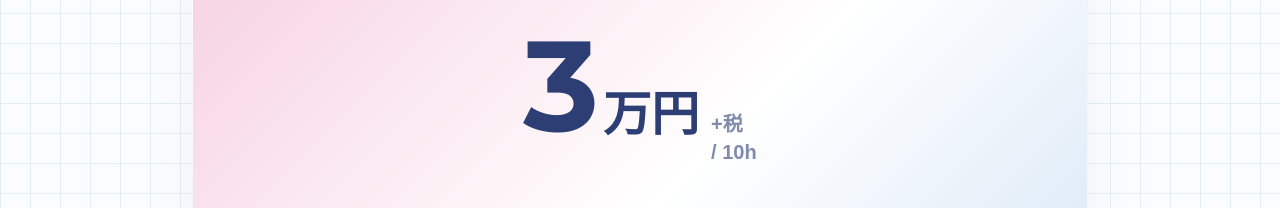
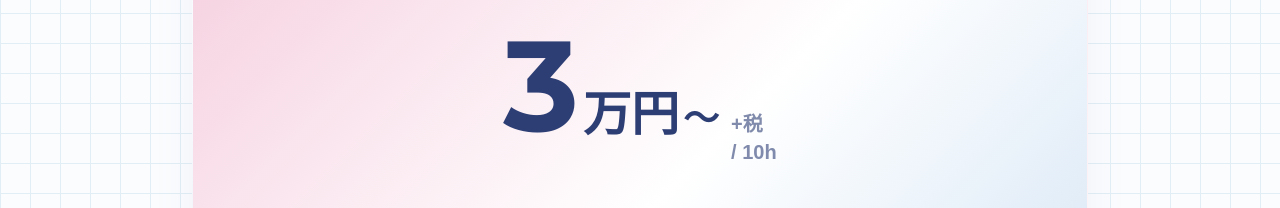
Before and after one commit to shii-fun/partner.with, a plain HTML site: page index.html in a window 1280 px wide. Shown: the part 4487-4695 px from the top of the page. Drawn offline with nearby package versions, Linux system fonts and the light colour scheme; a web font is replaced by a local one.

Commit message:
Update index.html

```diff
--- a/index.html
+++ b/index.html
@@ -523,7 +523,7 @@
 
                 <div class="flex items-baseline justify-center text-brand-dark mb-12">
                     <span class="text-6xl md:text-9xl font-bold font-en leading-none">3</span>
-                    <span class="text-2xl md:text-5xl font-bold ml-1">万円</span>
+                    <span class="text-2xl md:text-5xl font-bold ml-1">万円<span class="text-xl md:text-4xl ml-1">～</span></span>
                     <div class="flex flex-col items-start ml-3 text-brand-dark/60">
                         <span class="text-sm md:text-xl font-bold leading-tight">+税</span>
                         <span class="text-sm md:text-xl font-bold leading-tight">/ 10h</span>
```
